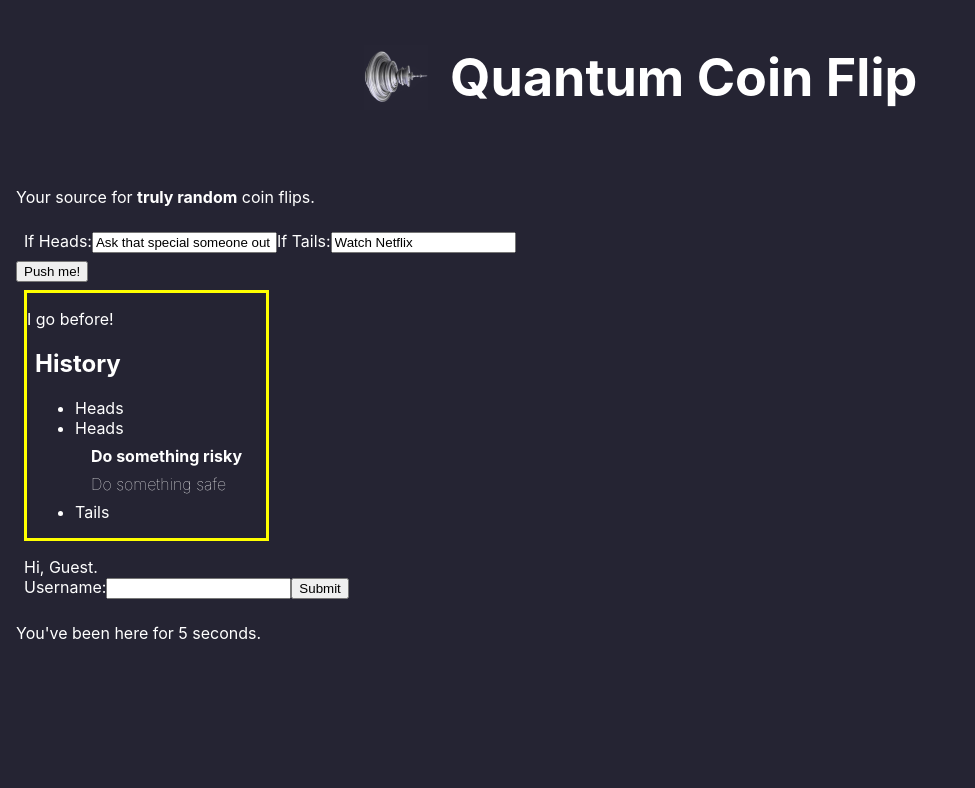
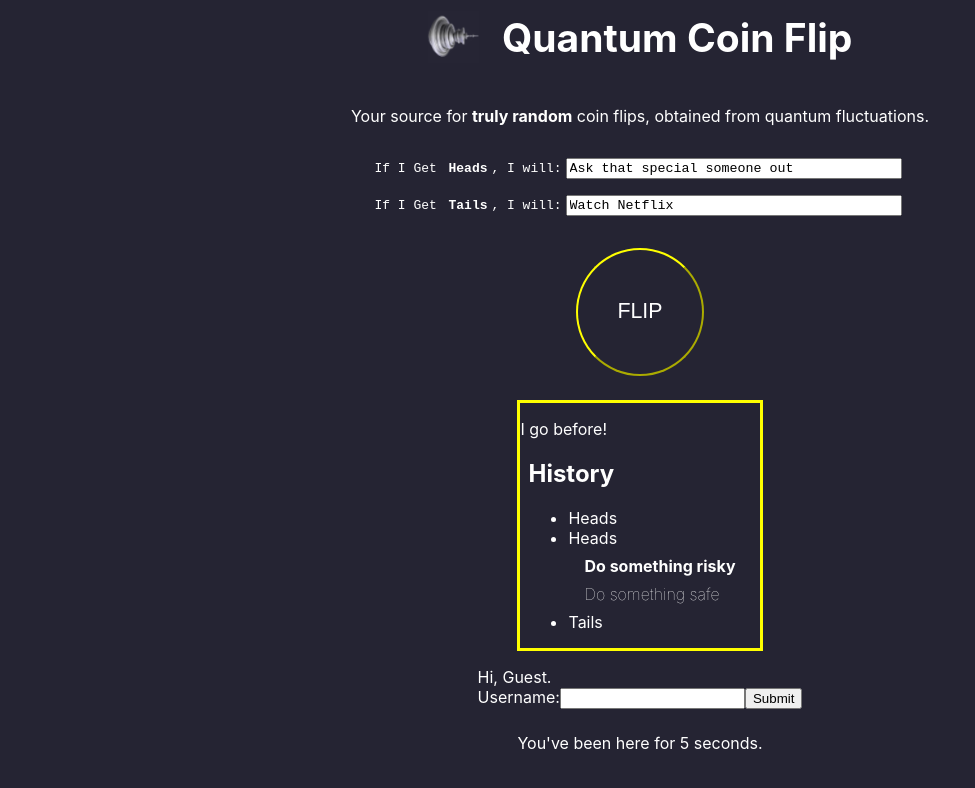
Before and after one commit to nathanielwarner/quantum-random, a React (Create React App) app in the folder frontend/: page / in a window 1280 px wide. Shown: the top 788 px of the page, without its empty margins (0-975 px from the left). Built offline with nearby package versions, Linux system fonts and the light colour scheme.

Commit message:
Frontend improvements

```diff
--- a/frontend/src/App.css
+++ b/frontend/src/App.css
@@ -7,7 +7,7 @@
 }
 
 .App-logo {
-  height: 2.5em;
+  height: 2em;
   pointer-events: none;
 }
 
@@ -27,13 +27,18 @@
 
 .App-header * {
   padding: 0.7rem;
+  margin: 0;
+}
+
+.App-header h1 {
+  font-size: 1.5em;
 }
 
 .App-body {
   display: flex;
   flex-direction: column;
-  align-items: flex-start;
-  justify-content: left;
+  align-items: center;
+  justify-content: center;
   margin: 1rem;
 }
 
--- a/frontend/src/App.js
+++ b/frontend/src/App.js
@@ -90,7 +90,7 @@ class App extends React.Component {
           </h1>
         </header>
         <div className="App-body">
-          <p>Your source for <b>truly random</b> coin flips.</p>
+          <p>Your source for <b>truly random</b> coin flips, obtained from quantum fluctuations.</p>
           <UniverseActionsForm headsAction={this.state.headsAction} tailsAction={this.state.tailsAction}
                                handleHeadsActionChange={this.handleHeadsActionChange}
                                handleTailsActionChange={this.handleTailsActionChange} />
--- /dev/null
+++ b/frontend/src/GoButton.css
@@ -0,0 +1,19 @@
+.GoButton {
+  margin: 1rem;
+  padding: 1rem;
+  width: 8rem;
+  height: 8rem;
+  border-radius: 50%;
+  background-color: #252433;
+  color: white;
+  text-transform: uppercase;
+  font-size: 16pt;
+  outline: none;
+  border-color: yellow;
+  transition-duration: 0.4s;
+}
+
+.GoButton:hover {
+  background-color: yellow;
+  color: black;
+}
--- a/frontend/src/GoButton.js
+++ b/frontend/src/GoButton.js
@@ -1,21 +1,23 @@
 import React from 'react';
+
+import './GoButton.css';
 
 class GoButton extends React.Component {
   render() {
     let text;
-    if (this.props.gotResult) {
+    if (this.props.awaitingResult) {
+      text = "Please wait...";
+    } else if (this.props.gotResult) {
       if (this.props.lastResult.isHeads) {
         text = "Heads";
       } else {
         text = "Tails";
       }
-    } else if (this.props.awaitingResult) {
-      text = "Please wait...";
     } else {
-      text = "Push me!";
+      text = "Flip";
     }
     return (
-      <button onClick={this.props.handleClick}>
+      <button className="GoButton" onClick={this.props.handleClick}>
         {text}
       </button>
     );
--- /dev/null
+++ b/frontend/src/UniverseActionsForm.css
@@ -0,0 +1,9 @@
+.UniverseActionsForm {
+  display: flex;
+  flex-direction: column;
+}
+
+.UniverseActionsForm * {
+  margin: 0.3em;
+  font-family: monospace;
+}
--- a/frontend/src/UniverseActionsForm.js
+++ b/frontend/src/UniverseActionsForm.js
@@ -1,15 +1,17 @@
 import React from 'react';
+
+import './UniverseActionsForm.css';
 
 function UniverseActionsForm(props) {
   return (
     <div className="UniverseActionsForm">
       <label>
-        If Heads:
-        <input type="text" value={props.headsAction} onChange={props.handleHeadsActionChange}/>
+        If I Get <b>Heads</b>, I will:
+        <input type="text" value={props.headsAction} onChange={props.handleHeadsActionChange} size="40"/>
       </label>
       <label>
-        If Tails:
-        <input type="text" value={props.tailsAction} onChange={props.handleTailsActionChange}/>
+        If I Get <b>Tails</b>, I will:
+        <input type="text" value={props.tailsAction} onChange={props.handleTailsActionChange} size="40"/>
       </label>
     </div>
   );
```
